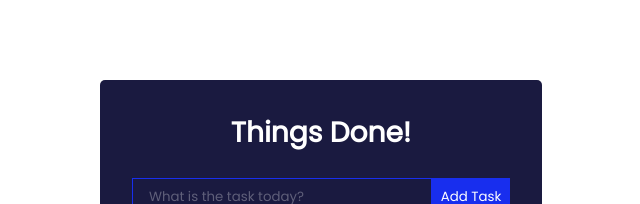
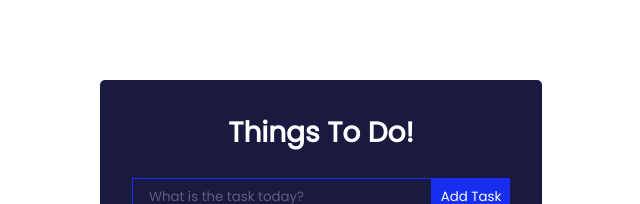
Before and after one commit to code-JOA/Reactjs-TodoList, a React (Create React App) app: page / in a window 1280 px wide. Shown: the top 204 px of the page, without its empty margins (319-959 px from the left). Built offline with nearby package versions, Linux system fonts and the light colour scheme.

Commit message:
Commit auto_update

```diff
--- a/src/components/TodoWrapper.js
+++ b/src/components/TodoWrapper.js
@@ -30,7 +30,7 @@ export const TodoWrapper = () => {
 
   return (
     <div className='TodoWrapper'>
-        <h1>Things Done!</h1>
+        <h1>Things To Do!</h1>
         <TodoForm addTodo={addTodo} />
         {/* display todos */}
          {todos.map((todo, index) => (
```
